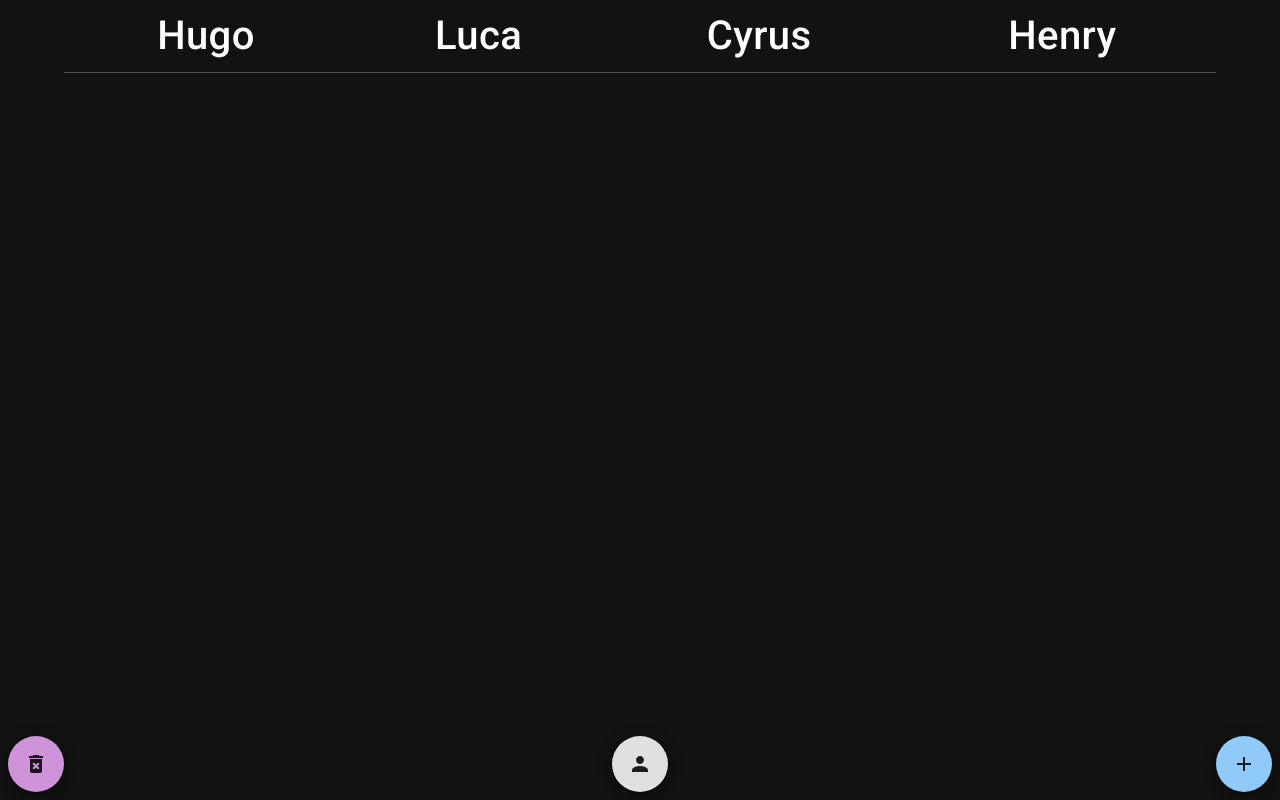
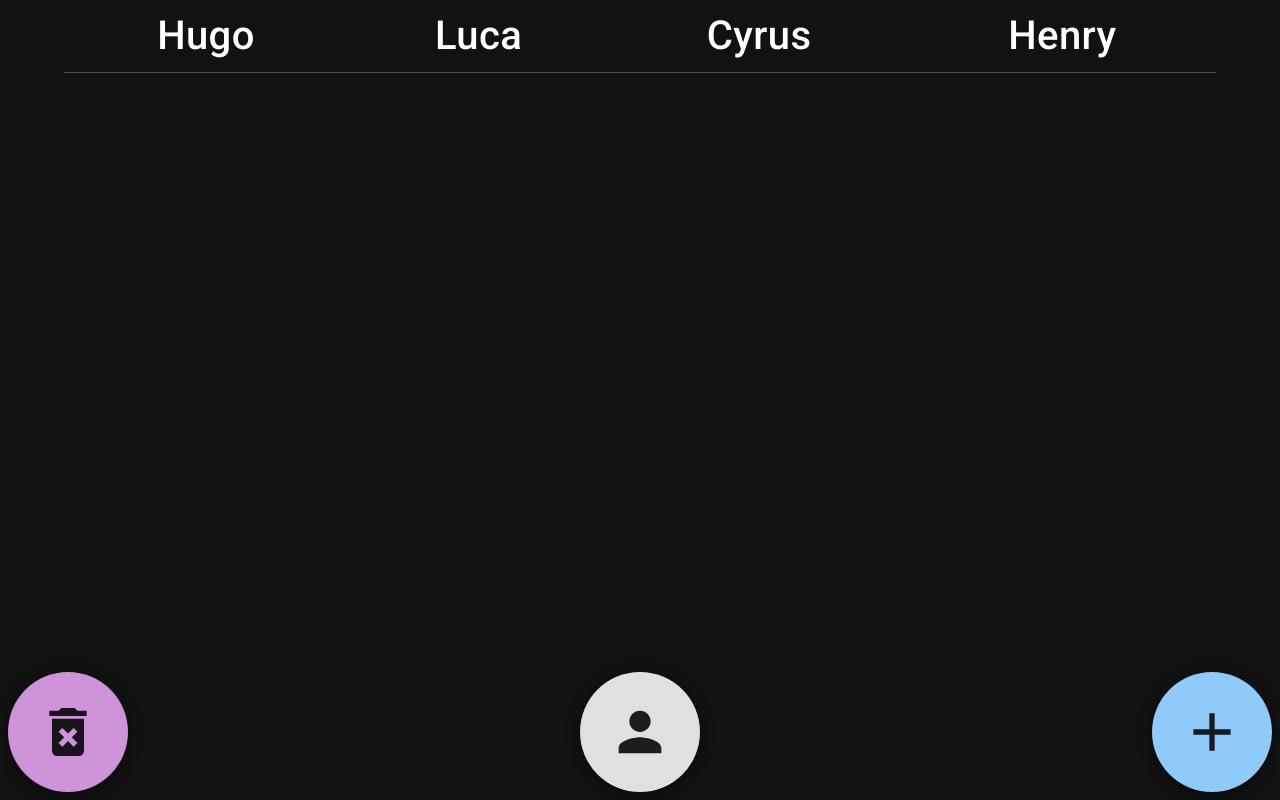
Before and after one commit to lucaciraolo/dots, a React (Create React App) app: page / in a window 1280 px wide. Built offline with nearby package versions, Linux system fonts and the light colour scheme.

Commit message:
improved scaling

```diff
--- a/src/App.css
+++ b/src/App.css
@@ -2,3 +2,13 @@
   font-size: 5vmin;
   line-height: inherit;
 }
+
+.scaling-button {
+  width: 15vmin;
+  height: 15vmin;
+  font-size: 8vmin;
+}
+
+.MuiSvgIcon-root {
+  font-size: inherit;
+}
--- a/src/App.js
+++ b/src/App.js
@@ -119,7 +119,6 @@ export default function App() {
                     <TextField
                       variant="standard"
                       className={`score-input-${index}`}
-                      style={{ maxWidth: "3rem" }}
                       value={score}
                       type="number"
                       onChange={(e) => {
@@ -141,6 +140,9 @@ export default function App() {
                       inputProps={{
                         style: {
                           appearance: "textfield",
+                          fontSize: "5vmin",
+                          maxWidth: "10vmin",
+                          height: "inherit",
                         },
                       }}
                       {...(index === 0 && { autoFocus: true })}
@@ -175,7 +177,7 @@ export default function App() {
         <Grid item>
           <Fab
             color={"secondary"}
-            size="large"
+            className="scaling-button"
             onClick={() => {
               setConfirmDialogOpen(true);
             }}
@@ -186,7 +188,7 @@ export default function App() {
         <Grid item>
           <Fab
             color={"default"}
-            size="large"
+            className="scaling-button"
             onClick={() => {
               setPlayersDialogOpen(true);
             }}
@@ -197,7 +199,7 @@ export default function App() {
         <Grid item>
           <Fab
             color={scoreEntry ? "secondary" : "primary"}
-            size="large"
+            className="scaling-button"
             onClick={() => {
               if (!scoreEntry) {
                 setScoreEntry(true);
@@ -210,7 +212,11 @@ export default function App() {
             {scoreEntry ? <ClearIcon /> : <AddIcon />}
           </Fab>
           {scoreEntry && (
-            <Fab color={"primary"} size="large" onClick={saveNewScores}>
+            <Fab
+              color={"primary"}
+              className="scaling-button"
+              onClick={saveNewScores}
+            >
               <SaveIcon />
             </Fab>
           )}
```
